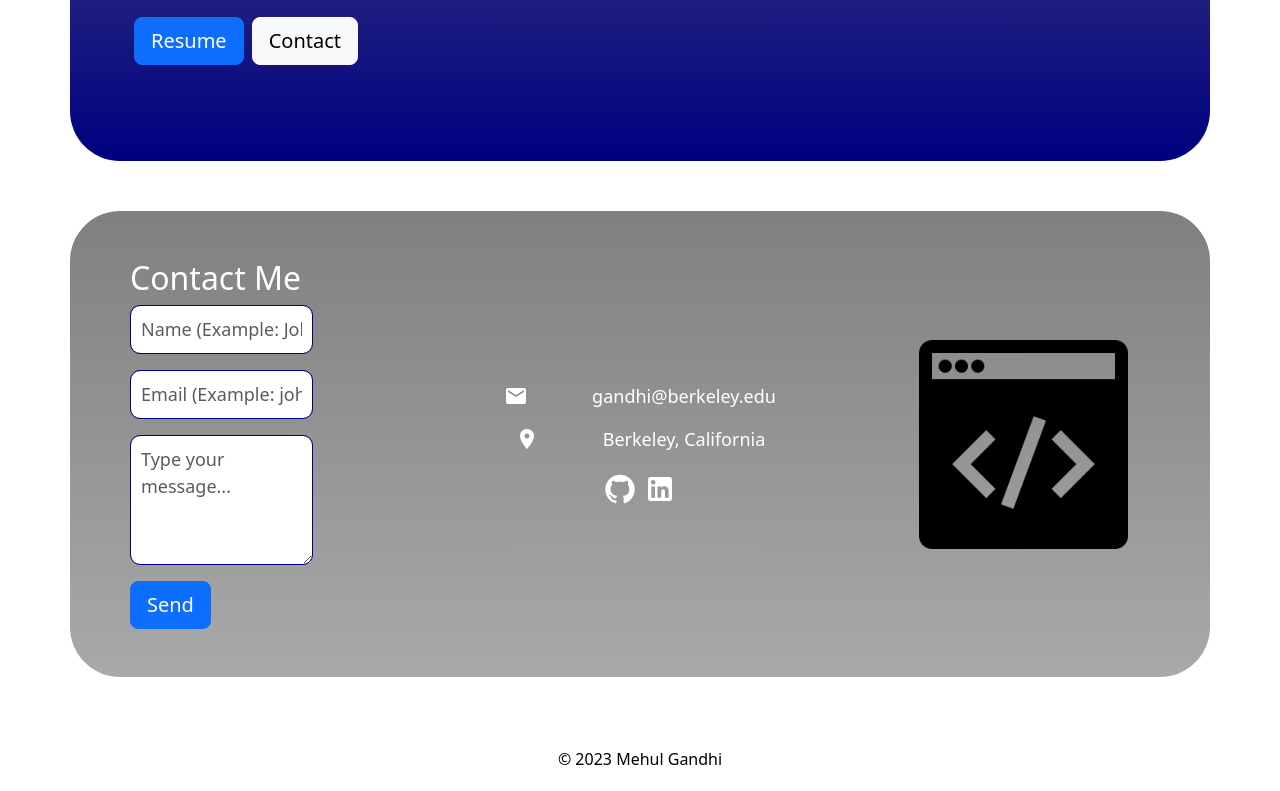
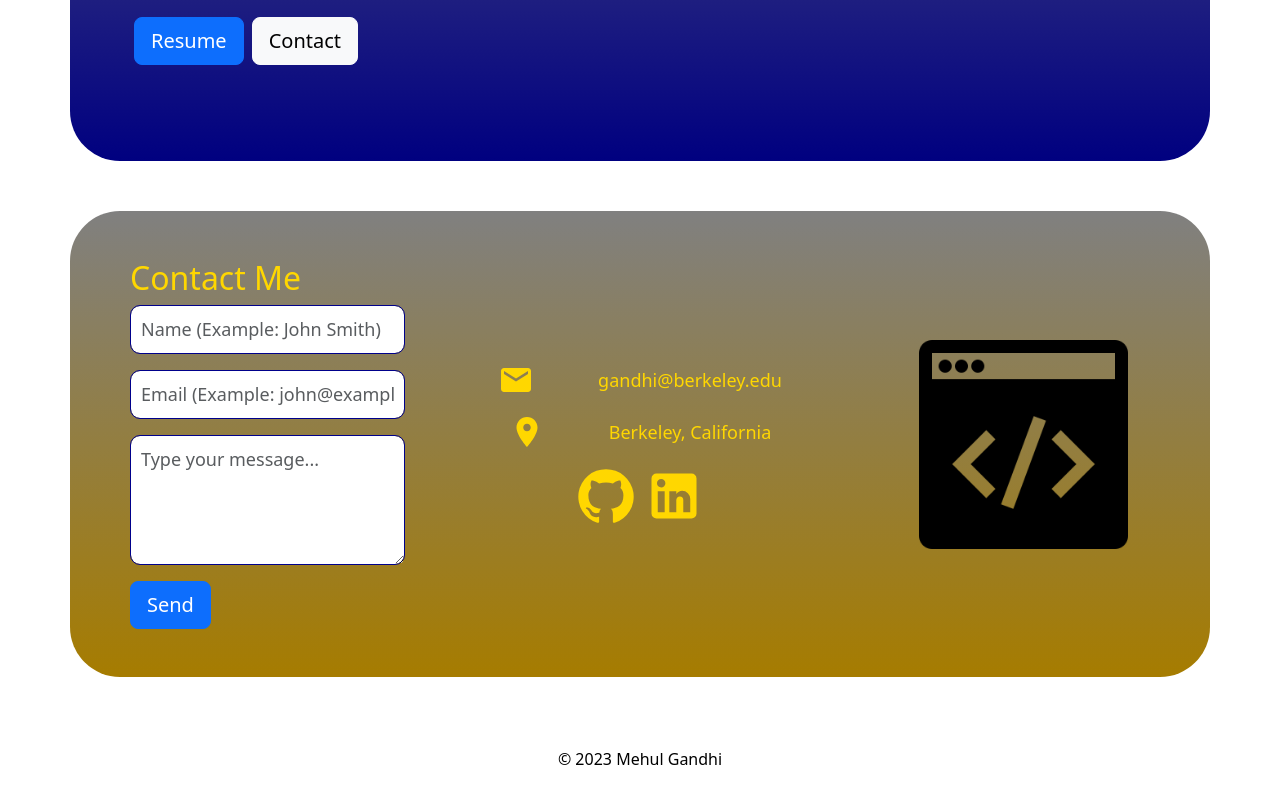
Before and after one commit to Mehul-Gandhi/portfolio, a React (Create React App) app: page / in a window 1280 px wide. Shown: the part 613-1404 px from the top of the page. Built offline with nearby package versions, Linux system fonts and the light colour scheme.

Commit message:
Contact finished

```diff
--- a/src/About.tsx
+++ b/src/About.tsx
@@ -5,39 +5,39 @@ import { Email, LocationOn, GitHub, LinkedIn } from '@mui/icons-material';
 
 const Contact = () => {
   return (
-    <div className="d-flex container justify-content-center align-items-center round" style={{ background: 'linear-gradient(to bottom, grey, darkgrey)', borderRadius: '50px', width: '100%', marginTop: "50px", marginBottom: "50px"}}>
+    <div className="d-flex container justify-content-center align-items-center round" style={{ background: 'linear-gradient(to bottom, grey, #a67c00)', borderRadius: '50px', width: '100%', marginTop: "50px", marginBottom: "50px"}}>
       <div className="container-fluid p-5" style={{ color: 'white' }}>
-        <h2>Contact Me</h2>
+        <h2 style={{color: "#FFD700"}}>Contact Me</h2>
         <form>
           <div className="mb-3">
-            <input type="text" className="form-control" placeholder="Name (Example: John Smith)" style={{ borderRadius: '10px', borderColor: 'darkblue', fontSize: '18px', padding: '10px' }} />
+            <input type="text" className="form-control" placeholder="Name (Example: John Smith)" style={{ borderRadius: '10px', borderColor: 'darkblue', fontSize: '18px', padding: '10px', width: "150%" }} />
           </div>
           <div className="mb-3">
-            <input type="email" className="form-control" placeholder="Email (Example: john@example.com)" style={{ borderRadius: '10px', borderColor: 'darkblue', fontSize: '18px', padding: '10px' }} />
+            <input type="email" className="form-control" placeholder="Email (Example: john@example.com)" style={{ borderRadius: '10px', borderColor: 'darkblue', fontSize: '18px', padding: '10px', width: "150%" }} />
           </div>
           <div className="mb-3">
-            <textarea className="form-control" rows={4} placeholder="Type your message..." style={{ borderRadius: '10px', borderColor: 'darkblue', fontSize: '18px', padding: '10px' }} defaultValue=""></textarea>
+            <textarea className="form-control" rows={4} placeholder="Type your message..." style={{ borderRadius: '10px', borderColor: 'darkblue', fontSize: '18px', padding: '10px', width: "150%" }} defaultValue=""></textarea>
           </div>
           <button type="submit" className="btn btn-primary btn-lg">Send</button>
         </form>
       </div>
       <div className="col-md-6 d-flex flex-column justify-content-center align-items-center" >
         <div className="d-flex align-items-center mb-3">
-          <a href="mailto:gandhi@berkeley.edu" style={{ color: 'white', textDecoration: 'none', display: 'flex', alignItems: 'center', fontSize: '18px' }}>
-            <Email sx={{ fontSize: 24, marginRight: 8 }} style={{ color: 'white' }}/>
+          <a href="mailto:gandhi@berkeley.edu" style={{ color: '#FFD700', textDecoration: 'none', display: 'flex', alignItems: 'center', fontSize: '18px' }}>
+            <Email sx={{ fontSize: 36, marginRight: 8 }} style={{ color: '#FFD700' }}/>
             gandhi@berkeley.edu
           </a>
         </div>
-        <div className="d-flex align-items-center mb-3" style={{ color: 'white', fontSize: '18px' }}>
-          <LocationOn sx={{ fontSize: 24, marginRight: 8 }} />
+        <div className="d-flex align-items-center mb-3" style={{ color: '#FFD700', fontSize: '18px' }}>
+          <LocationOn sx={{ fontSize: 36, marginRight: 8 }} style={{color: "#FFD700"}}/>
           Berkeley, California
         </div>
         <div className="d-flex justify-content-center">
-          <a href="https://github.com/your-github-profile" target="_blank" rel="noopener noreferrer" className="mx-1" style={{ color: 'white', textDecoration: 'none', fontSize: '24px' }}>
-            <GitHub sx={{ fontSize: 32 }} />
+          <a href="https://github.com/Mehul-Gandhi" target="_blank" rel="noopener noreferrer" className="mx-1" style={{ color: '#FFD700', textDecoration: 'none', fontSize: '24px' }}>
+            <GitHub sx={{ fontSize: 60 }} style={{color: "#FFD700"}} />
           </a>
-          <a href="https://linkedin.com/in/your-linkedin-profile" target="_blank" rel="noopener noreferrer" className="mx-1" style={{ color: 'white', textDecoration: 'none', fontSize: '24px' }}>
-            <LinkedIn sx={{ fontSize: 32 }} />
+          <a href="https://www.linkedin.com/in/mehul-gandhi/" target="_blank" rel="noopener noreferrer" className="mx-1" style={{ color: '#FFD700', textDecoration: 'none', fontSize: '24px' }}>
+            <LinkedIn sx={{ fontSize: 60 }} style={{color: "#FFD700"}} />
           </a>
         </div>
       </div>
```
